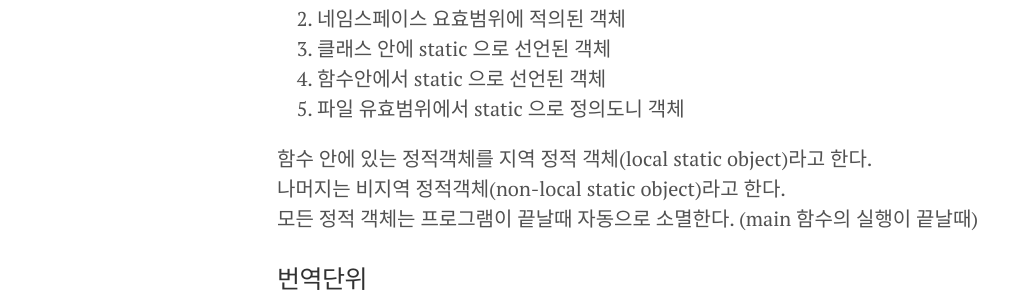
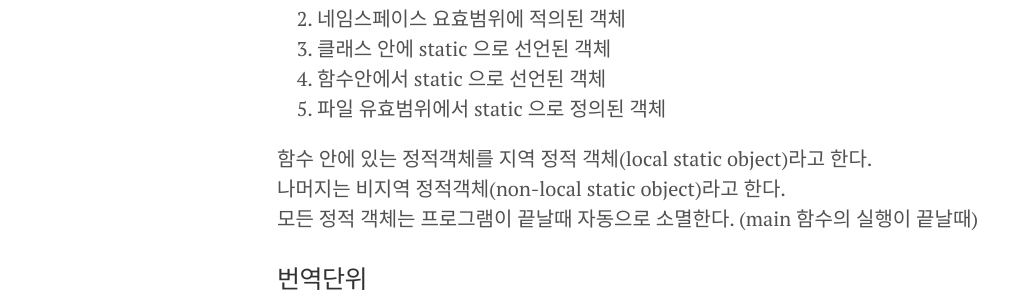
Before and after one commit to AKASeon/AKASeon.github.io, a Jekyll site: the page built from _posts/2015-11-29-effective_C++_No.4.markdown, in a window 1280 px wide and 900 px high, scrolled down 3635 px. Shown: the part 165-457 px from the top of the window, without its empty margins (3-1027 px from the left). Built offline with Jekyll 4.4.1, drawn with Linux system fonts in a browser that asks for light colours; nearby versions of some CDN libraries.

Commit message:
Update 2015-11-29-effective_C++_No.4.markdown

```diff
--- a/_posts/2015-11-29-effective_C++_No.4.markdown
+++ b/_posts/2015-11-29-effective_C++_No.4.markdown
@@ -123,7 +123,7 @@ ABEntry::ABEntry( const std::string            & name,
 2. 네임스페이스 요효범위에 적의된 객체
 3. 클래스 안에 static 으로 선언된 객체
 4. 함수안에서 static 으로 선언된 객체
-5. 파일 유효범위에서 static 으로 정의도니 객체
+5. 파일 유효범위에서 static 으로 정의된 객체
 
 함수 안에 있는 정적객체를 지역 정적 객체(local static object)라고 한다.
 나머지는 비지역 정적객체(non-local static object)라고 한다.
```
